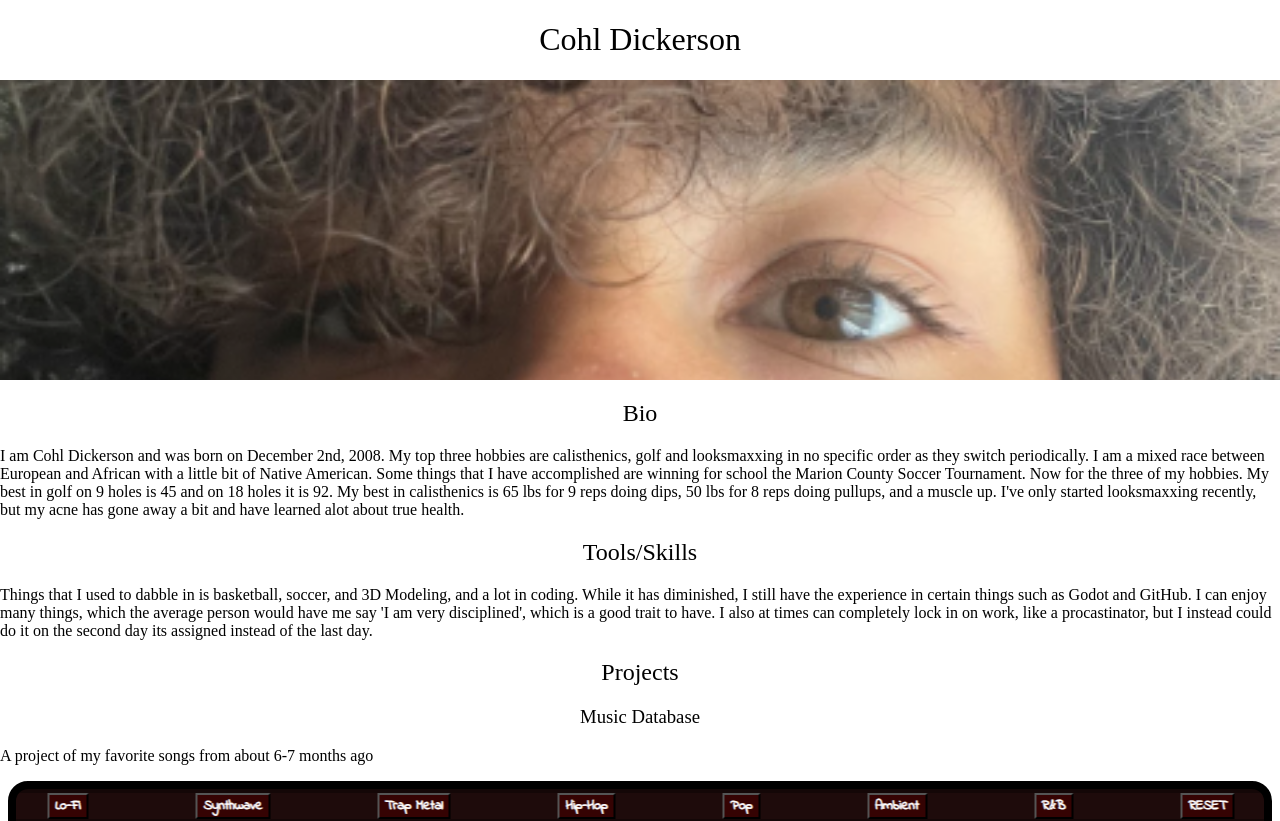
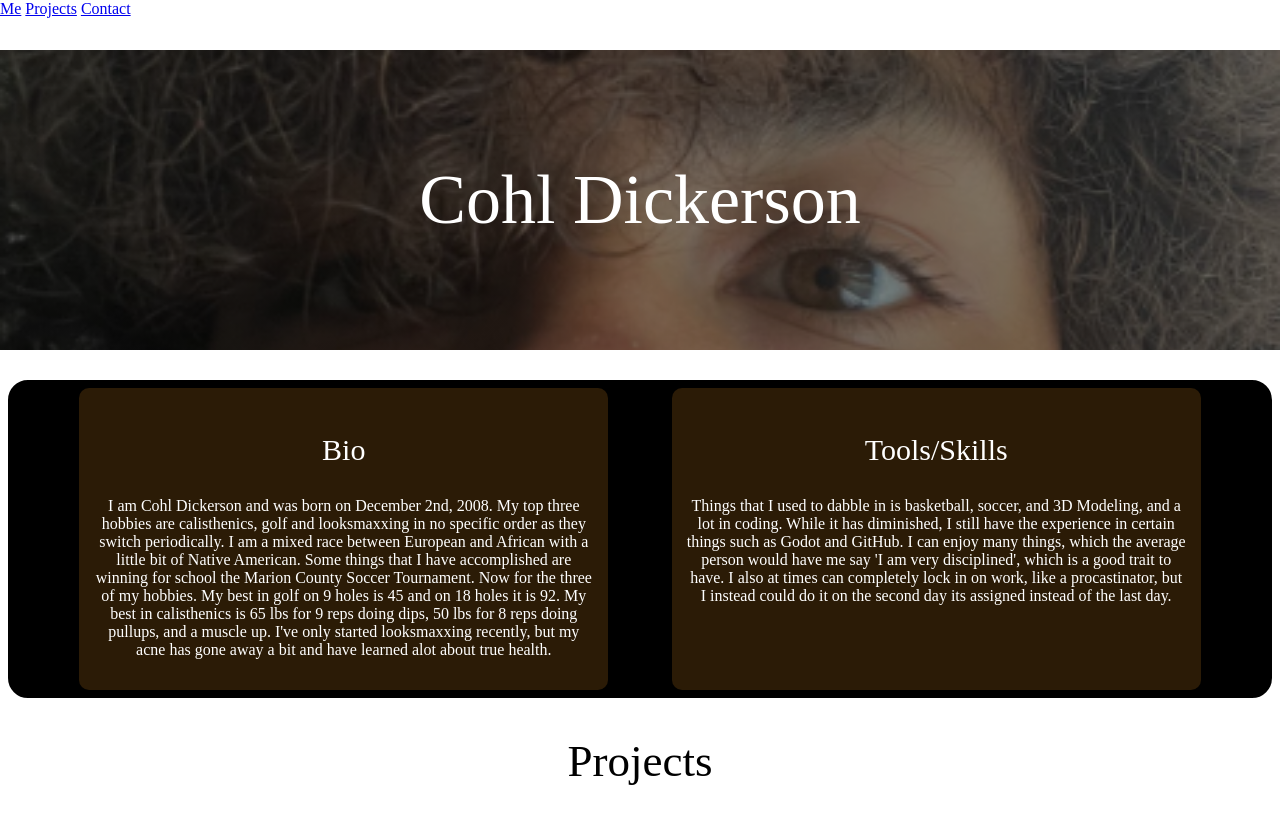
Before and after one commit to Cohlter/Portfolio, a plain HTML site: page index.html in a window 1280 px wide. Shown: the top 821 px of the page. Drawn offline with Linux system fonts and the light colour scheme; a web font is replaced by a local one.

Commit message:
Add files via upload

```diff
--- a/index.html
+++ b/index.html
@@ -7,20 +7,29 @@
     <link rel="stylesheet" href="style.css">
 </head>
 <body>
-    <h1 class="rye">Cohl Dickerson</h1>
-        <div class="image me"></div>
-    <div>
-        <div class="info">
-            <h2 class="rye">Bio</h2>
+    <div class="nav">
+        <a href="#me">Me</a>
+        <a href="#projects">Projects</a>
+        <a href="#contact">Contact</a>
+    </div>
+
+
+    <div id="me" class="image">
+        <h1 class="rye">Cohl Dickerson</h1>
+    </div>
+
+    <div class="about">
+        <div class="about_child">
+            <h3 class="rye">Bio</h2>
             <p>I am Cohl Dickerson and was born on December 2nd, 2008. My top three hobbies are calisthenics, golf and looksmaxxing in no specific order as they switch periodically. I am a mixed race between European and African with a little bit of Native American. Some things that I have accomplished are winning for school the Marion County Soccer Tournament. Now for the three of my hobbies. My best in golf on 9 holes is 45 and on 18 holes it is 92. My best in calisthenics is 65 lbs for 9 reps doing dips, 50 lbs for 8 reps doing pullups, and a muscle up. I've only started looksmaxxing recently, but my acne has gone away a bit and have learned alot about true health.</p>
         </div>
-        <div>
-            <h2 class="rye">Tools/Skills</h2>
+        <div class="about_child">
+            <h3 class="rye">Tools/Skills</h2>
             <p>Things that I used to dabble in is basketball, soccer, and 3D Modeling, and a lot in coding. While it has diminished, I still have the experience in certain things such as Godot and GitHub. I can enjoy many things, which the average person would have me say 'I am very disciplined', which is a good trait to have. I also at times can completely lock in on work, like a procastinator, but I instead could do it on the second day its assigned instead of the last day. </p>
         </div>
     </div>
 
-    <h2 class="rye">Projects</h2>
+    <h2 id="projects" class="rye">Projects</h2>
         <h3 class="rye">Music Database</h3>
             <p>A project of my favorite songs from about 6-7 months ago</p>
             <div class="image computer music_database"></div>
@@ -30,7 +39,7 @@
         <h3 class="rye">Travel City</h3>
             <p>A project of a simple traveling website template</p>
             <div class="image computer travel_city"></div>
-    <h2 class="rye">Contact</h2>
+    <h2 id="contact" class="rye">Contact</h2>
         <p>Message me at cohlldickerson@icloud.com</p>
     <script src="script.js"></script>
 </body>
--- a/style.css
+++ b/style.css
@@ -13,10 +13,66 @@ html body{
 }
 
 
+h1{
+    font-size: 70px;
+    color:white;
+}
+
+h2{
+    font-size:45px;
+}
+
+h3{
+    font-size:30px;
+}
+
+
+p{
+    text-align:center;
+}
+
+
 .image{
     background-position:center;
     background-size:cover;
     background-position-y: top;
+}
+
+.nav{
+    height:50px;
+    width: 100%;
+    position:sticky;
+    top:0;
+}
+
+
+#me{
+    background-image: linear-gradient(to right, rgba(0,0,0,0.5), rgba(0,0,0,0.5)), url("assets/me.png");
+    height:300px;
+    display:flex;
+    align-items: center;
+    justify-content: center;
+    margin-bottom:30px;
+}
+
+.about{
+    display:flex;
+    flex-direction:row;
+    justify-content:space-evenly;
+    background-color:black;
+
+    margin:0 8px;
+    border-style:solid;
+    border-width:8px;
+    border-radius:20px;
+}
+
+.about_child{
+    width:40%;
+    background-color:rgba(63, 40, 9, 0.685);
+    padding:15px;
+    border-radius:10px;
+    color:white;
 }
 
 
@@ -26,13 +82,6 @@ html body{
     border-radius:20px;
     height:772px;
     margin:0 8px;
-}
-
-
-.me{
-    background-image: url("assets/me.png");
-    height:300px;
-
 }
 
 
@@ -49,3 +98,9 @@ html body{
 .travel_city{
     background-image: url("assets/travel_city.png");
 }
+
+@media only screen and (max-width: 600px) {
+    body {
+      /* background-color: lightblue; */
+    }
+  }
```
